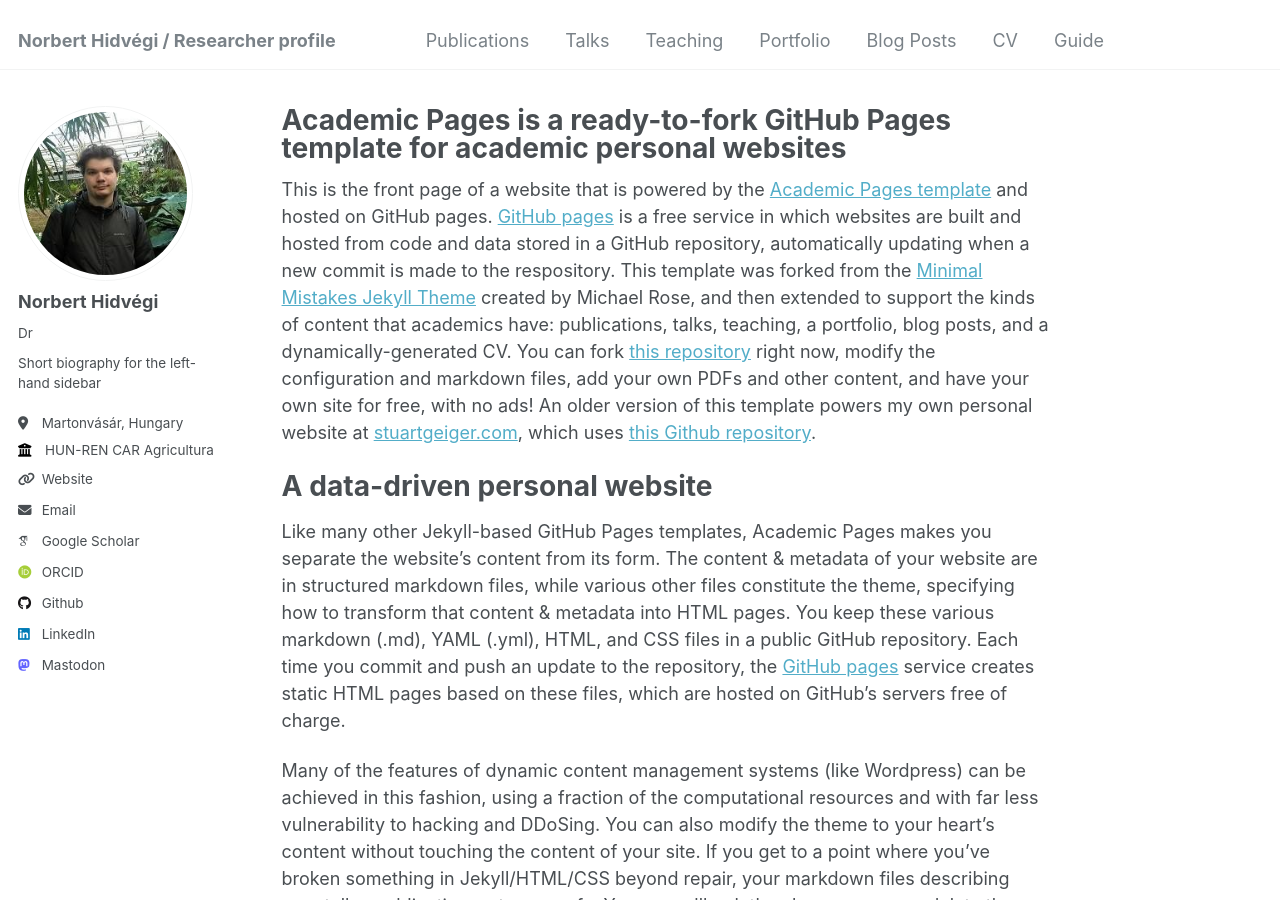
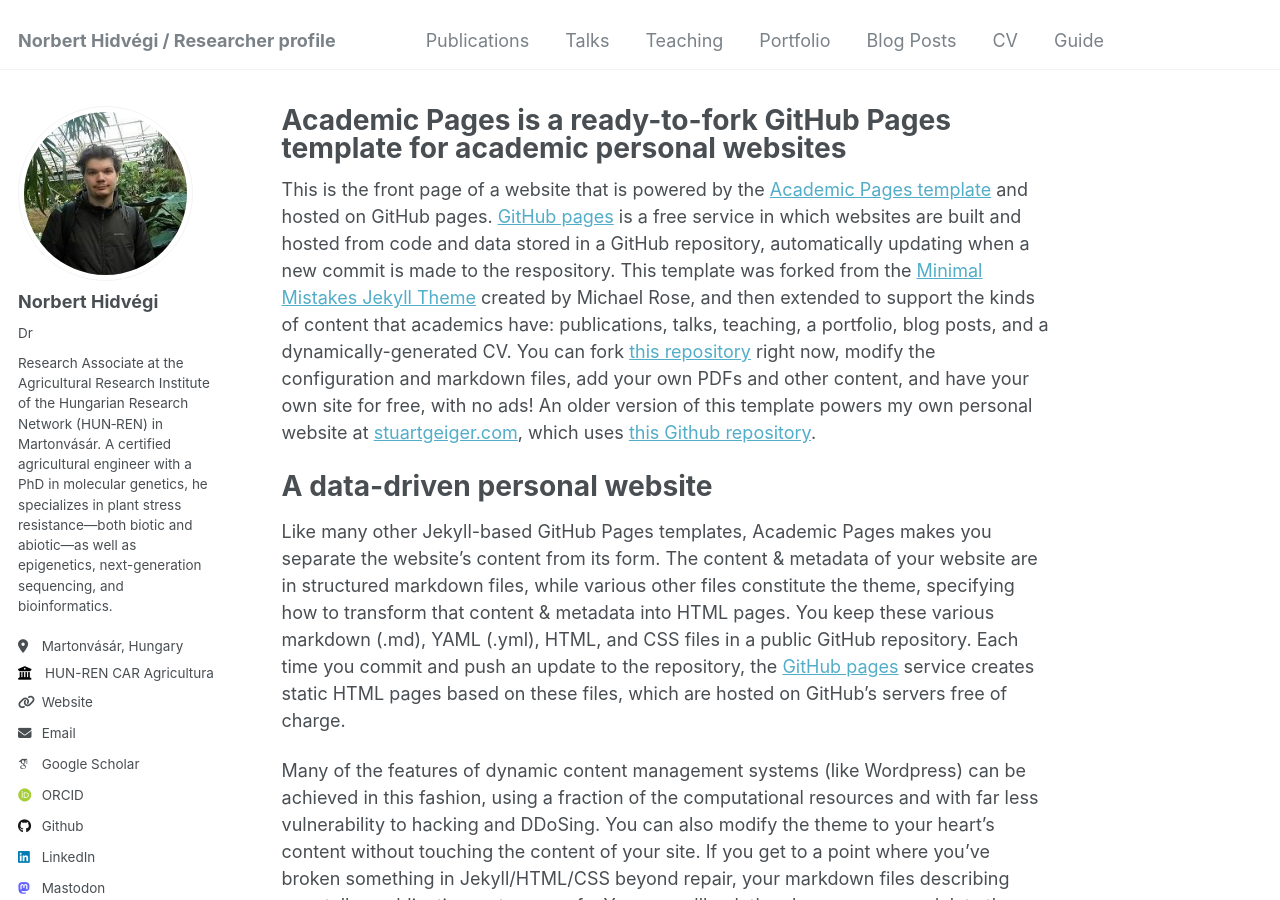
Before and after one commit to hidvegin/hidvegin.github.io, a Jekyll site: the page built from _pages/about.md, in a window 1280 px wide and 900 px high. Built offline with Jekyll 4.4.1, drawn with Linux system fonts in a browser that asks for light colours; some web fonts are replaced.

Commit message:
Update author bio with detailed professional information

```diff
--- a/_config.yml
+++ b/_config.yml
@@ -24,7 +24,7 @@ author:
   avatar           : "profile.png"
   name             : "Norbert Hidvégi"
   pronouns         : "Dr"
-  bio              : "Short biography for the left-hand sidebar"
+  bio              : "Research Associate at the Agricultural Research Institute of the Hungarian Research Network (HUN‑REN) in Martonvásár. A certified agricultural engineer with a PhD in molecular genetics, he specializes in plant stress resistance—both biotic and abiotic—as well as epigenetics, next-generation sequencing, and bioinformatics."
   location         : "Martonvásár, Hungary"
   employer         : "HUN-REN CAR Agricultural Institute"
   uri              : https://atk.hun-ren.hu/en/mgi_angol/
```
